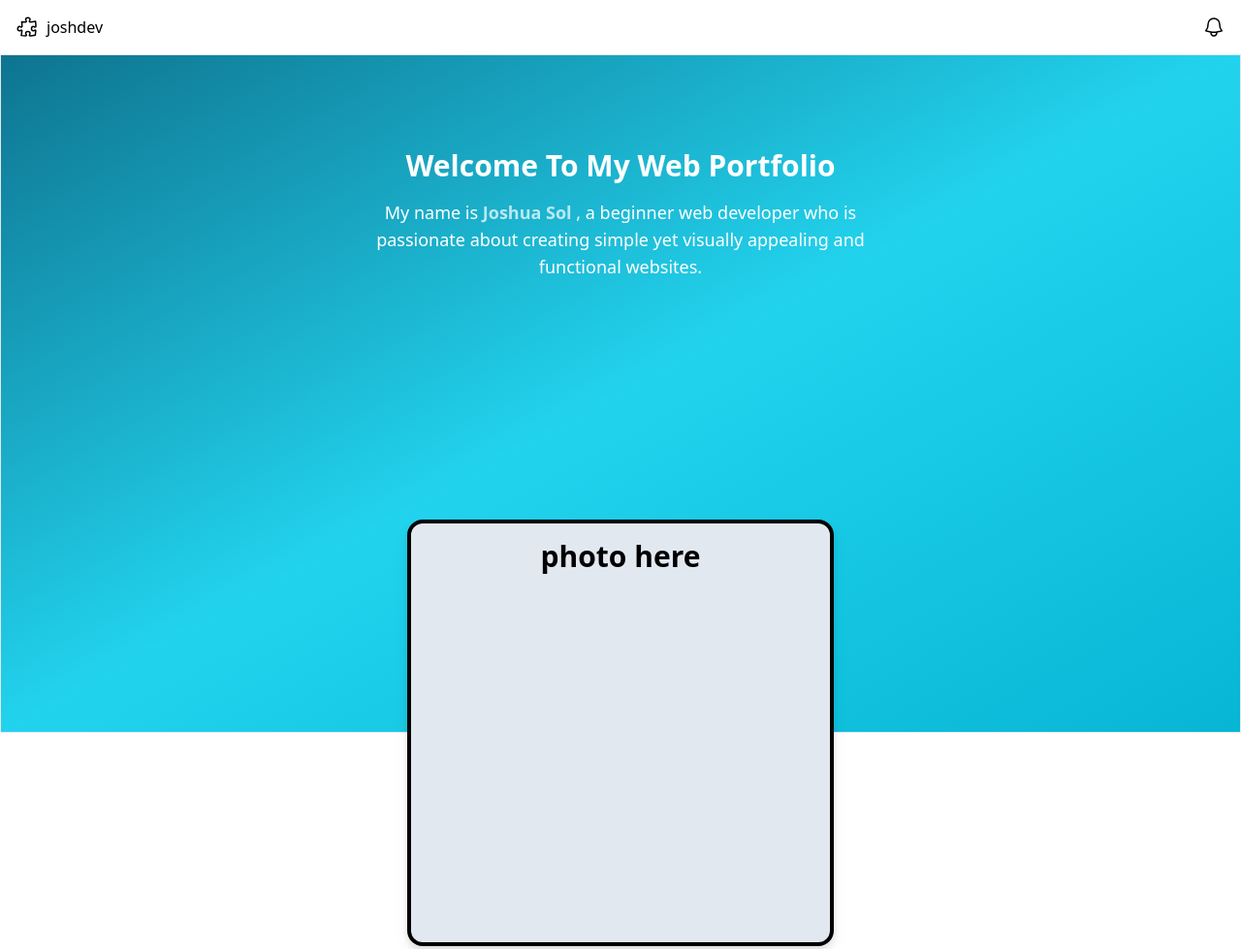
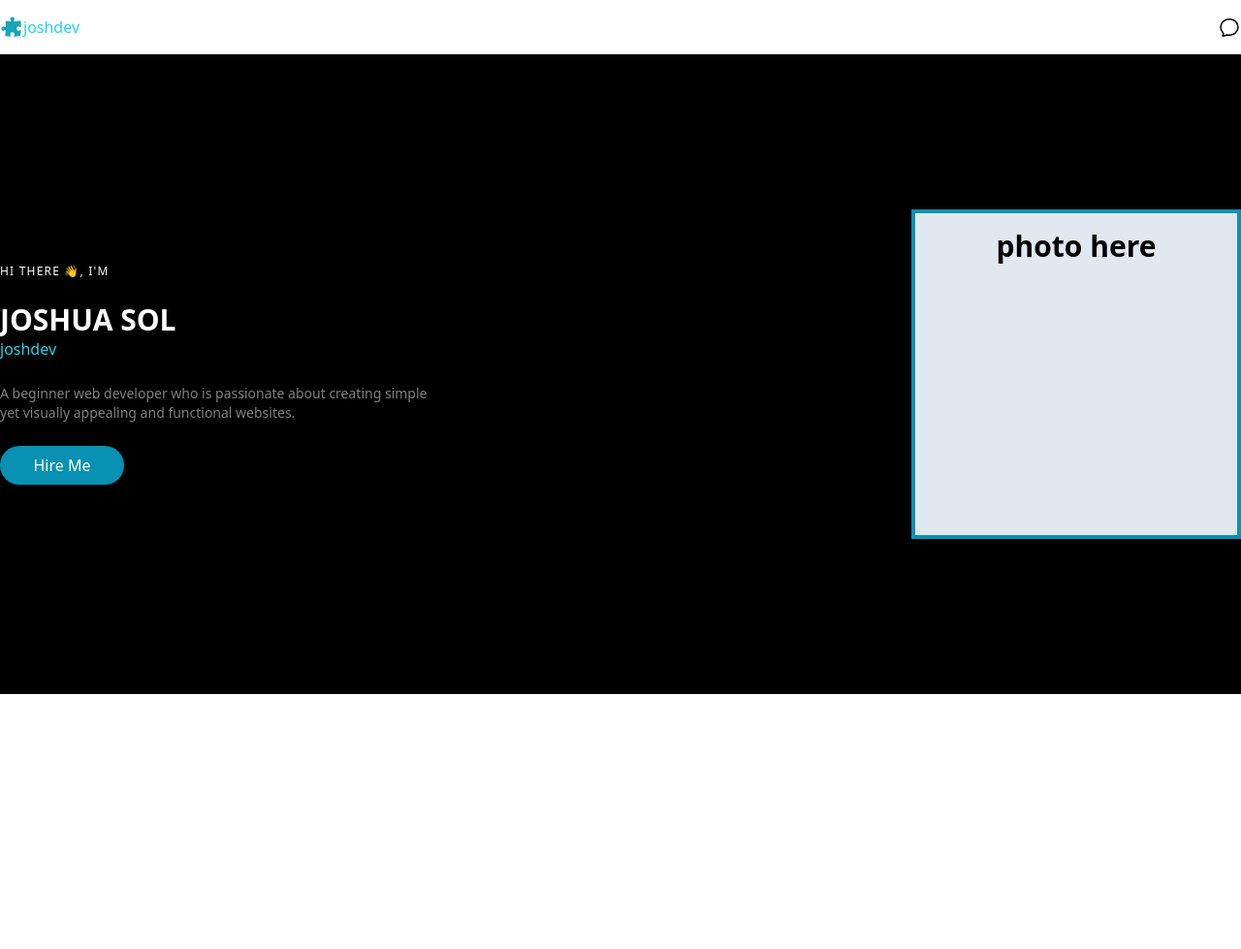
Before and after one commit to b4sh001/joshdev, a website: page index.html in a window 1280 px wide. Shown: the top 979 px of the page at 97% size. After the commit the page ends 800 px from the top, so only its background shows below. Drawn offline with Linux system fonts and the light colour scheme.

Commit message:
Some Changes

```diff
--- a/index.html
+++ b/index.html
@@ -1,81 +1,97 @@
 <!DOCTYPE html>
 <html lang="en">
   <head>
-
-    <meta charset="UTF-8">
-    <meta http-equiv="X-UA-Compatible" content="IE=edge">
-    <meta name="viewport" content="width=device-width, initial-scale=1.0">
+    <meta charset="UTF-8" />
+    <meta http-equiv="X-UA-Compatible" content="IE=edge" />
+    <meta name="viewport" content="width=device-width, initial-scale=1.0" />
     <title>Josh-folio</title>
-    <link rel="stylesheet" href="/dist/output.css">
-
+    <link rel="stylesheet" href="/dist/output.css" />
   </head>
   <body>
     <div>
-
       <!-- navbar -->
       <nav class="">
-            <div class="max-w-7xl mx-auto p-4">
+        <div class="max-w-7xl mx-auto py-4">
           <div class="flex justify-between">
             <!-- logo -->
             <div class="flex">
               <a href="#">
-                        <svg xmlns="http://www.w3.org/2000/svg" fill="none" viewBox="0 0 24 24" stroke-width="1.5" stroke="currentColor" class="w-6 h-6">
-                            <path stroke-linecap="round" stroke-linejoin="round" d="M14.25 6.087c0-.355.186-.676.401-.959.221-.29.349-.634.349-1.003 0-1.036-1.007-1.875-2.25-1.875s-2.25.84-2.25 1.875c0 .369.128.713.349 1.003.215.283.401.604.401.959v0a.64.64 0 01-.657.643 48.39 48.39 0 01-4.163-.3c.186 1.613.293 3.25.315 4.907a.656.656 0 01-.658.663v0c-.355 0-.676-.186-.959-.401a1.647 1.647 0 00-1.003-.349c-1.036 0-1.875 1.007-1.875 2.25s.84 2.25 1.875 2.25c.369 0 .713-.128 1.003-.349.283-.215.604-.401.959-.401v0c.31 0 .555.26.532.57a48.039 48.039 0 01-.642 5.056c1.518.19 3.058.309 4.616.354a.64.64 0 00.657-.643v0c0-.355-.186-.676-.401-.959a1.647 1.647 0 01-.349-1.003c0-1.035 1.008-1.875 2.25-1.875 1.243 0 2.25.84 2.25 1.875 0 .369-.128.713-.349 1.003-.215.283-.4.604-.4.959v0c0 .333.277.599.61.58a48.1 48.1 0 005.427-.63 48.05 48.05 0 00.582-4.717.532.532 0 00-.533-.57v0c-.355 0-.676.186-.959.401-.29.221-.634.349-1.003.349-1.035 0-1.875-1.007-1.875-2.25s.84-2.25 1.875-2.25c.37 0 .713.128 1.003.349.283.215.604.401.96.401v0a.656.656 0 00.658-.663 48.422 48.422 0 00-.37-5.36c-1.886.342-3.81.574-5.766.689a.578.578 0 01-.61-.58v0z" />
+                <svg
+                  xmlns="http://www.w3.org/2000/svg"
+                  viewBox="0 0 24 24"
+                  fill="#1aa5bb"
+                  class="w-6 h-6">
+                  <path
+                    d="M11.25 5.337c0-.355-.186-.676-.401-.959a1.647 1.647 0 01-.349-1.003c0-1.036 1.007-1.875 2.25-1.875S15 2.34 15 3.375c0 .369-.128.713-.349 1.003-.215.283-.401.604-.401.959 0 .332.278.598.61.578 1.91-.114 3.79-.342 5.632-.676a.75.75 0 01.878.645 49.17 49.17 0 01.376 5.452.657.657 0 01-.66.664c-.354 0-.675-.186-.958-.401a1.647 1.647 0 00-1.003-.349c-1.035 0-1.875 1.007-1.875 2.25s.84 2.25 1.875 2.25c.369 0 .713-.128 1.003-.349.283-.215.604-.401.959-.401.31 0 .557.262.534.571a48.774 48.774 0 01-.595 4.845.75.75 0 01-.61.61c-1.82.317-3.673.533-5.555.642a.58.58 0 01-.611-.581c0-.355.186-.676.401-.959.221-.29.349-.634.349-1.003 0-1.035-1.007-1.875-2.25-1.875s-2.25.84-2.25 1.875c0 .369.128.713.349 1.003.215.283.401.604.401.959a.641.641 0 01-.658.643 49.118 49.118 0 01-4.708-.36.75.75 0 01-.645-.878c.293-1.614.504-3.257.629-4.924A.53.53 0 005.337 15c-.355 0-.676.186-.959.401-.29.221-.634.349-1.003.349-1.036 0-1.875-1.007-1.875-2.25s.84-2.25 1.875-2.25c.369 0 .713.128 1.003.349.283.215.604.401.959.401a.656.656 0 00.659-.663 47.703 47.703 0 00-.31-4.82.75.75 0 01.83-.832c1.343.155 2.703.254 4.077.294a.64.64 0 00.657-.642z" />
                 </svg>
-
               </a>
-                    <span class="pl-2">joshdev</span>
+              <span class="text-cyan-400 text-center">joshdev</span>
             </div>
             <!-- primary nav -->
 
             <!-- secondary nav -->
             <div>
               <a href="#">
-                        <svg xmlns="http://www.w3.org/2000/svg" fill="none" viewBox="0 0 24 24" stroke-width="1.5" stroke="currentColor" class="w-6 h-6">
-                        <path stroke-linecap="round" stroke-linejoin="round" d="M14.857 17.082a23.848 23.848 0 005.454-1.31A8.967 8.967 0 0118 9.75v-.7V9A6 6 0 006 9v.75a8.967 8.967 0 01-2.312 6.022c1.733.64 3.56 1.085 5.455 1.31m5.714 0a24.255 24.255 0 01-5.714 0m5.714 0a3 3 0 11-5.714 0" />
+                <svg
+                  xmlns="http://www.w3.org/2000/svg"
+                  fill="none"
+                  viewBox="0 0 24 24"
+                  stroke-width="1.5"
+                  stroke="currentColor"
+                  class="w-6 h-6">
+                  <path
+                    stroke-linecap="round"
+                    stroke-linejoin="round"
+                    d="M12 20.25c4.97 0 9-3.694 9-8.25s-4.03-8.25-9-8.25S3 7.444 3 12c0 2.104.859 4.023 2.273 5.48.432.447.74 1.04.586 1.641a4.483 4.483 0 01-.923 1.785A5.969 5.969 0 006 21c1.282 0 2.47-.402 3.445-1.087.81.22 1.668.337 2.555.337z" />
                 </svg>
               </a>
             </div>
           </div>
         </div>
 
-
         <!-- mobile menu -->
-
       </nav>
 
       <main>
-            <div class="max-h-full w-full mx-auto bg-gradient-to-br from-cyan-700 via-cyan-400 to-cyan-500">
-                <div class="flex flex-col items-center text-center h-[700px] py-20 border">
-                    <div class="max-w-lg">
-                        <h1 class="font-semibold text-white text-center text-3xl p-4">
-                            Welcome To My Web Portfolio
-                        </h1>
-                        <p class="text-white text-lg">My name is
-                            <span class="opacity-70 font-bold">
-                                Joshua Sol
-                            </span> , a beginner web developer who is passionate about creating
+        <section>
+          <div class="max-h-full w-full mx-auto bg-[#000000]">
+            <div
+              class="flex justify-between items-center text-start max-w-7xl mx-auto h-[660px]">
+              <div class="max-w-md">
+                <div class="flex text-white">
+                  <p class="text-white text-xs leading-4 tracking-widest">
+                    HI THERE 👋, I'M
+                  </p>
+                </div>
+                <div class="py-6">
+                  <h2 class="font-bold text-white text-3xl">JOSHUA SOL</h2>
+                  <p class="text-cyan-400">joshdev</p>
+                </div>
+
+                <p class="text-white opacity-50 text-sm mb-6">
+                  A beginner web developer who is passionate about creating
                   simple yet visually appealing and functional websites.
                 </p>
+                <button
+                  class="font-thin w-32 bg-cyan-600 rounded-full py-2 px-4">
+                  <div class="text-white">Hire Me</div>
+                </button>
               </div>
-
-                </div>
-
-            </div>
-            <div class="relative h-[600px] bg-white">
-                <div class="absolute top-0 left-1/2 -translate-y-1/2 -translate-x-1/2 h-[440px] w-[440px] border-4 border-black rounded-2xl drop-shadow-lg bg-slate-200">
+              <div class="">
+                <div
+                  class="h-[340px] w-[340px] border-4 border-cyan-600 drop-shadow-lg bg-slate-200">
                   <div class="max-w-lg">
                     <h1 class="font-semibold text-center text-3xl p-4">
                       photo here
                     </h1>
-
                   </div>
                 </div>
               </div>
-
+            </div>
+          </div>
+        </section>
+        <section></section>
       </main>
-
     </div>
-
   </body>
 </html>
```
Also changed, not shown: dist/output.css. Lines whose indentation alone changed are shown as unchanged.
